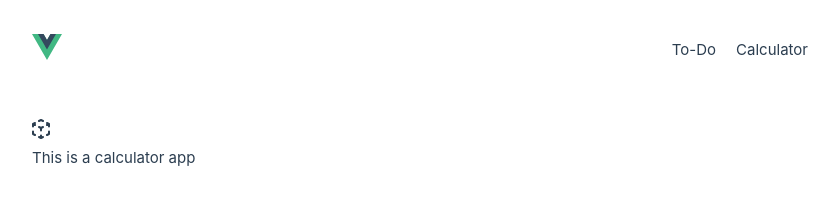
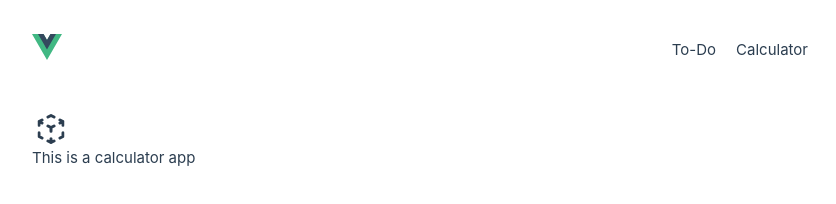
Before and after one commit to Ben-Bromley/vue-todo, a Vue app: page /calculator in a window 1280 px wide. Shown: the top 204 px of the page, without its empty margins (210-1046 px from the left). Built offline with nearby package versions, Linux system fonts and the light colour scheme.

Commit message:
misc style tweaks

```diff
--- a/src/components/icons/IconEcosystem.vue
+++ b/src/components/icons/IconEcosystem.vue
@@ -5,3 +5,10 @@
     />
   </svg>
 </template>
+<style scoped>
+svg {
+  margin-left: 10px;
+  margin-right: 10px;
+  transform: scale(1.5) !important;
+}
+</style>
--- a/src/views/TodoApp.vue
+++ b/src/views/TodoApp.vue
@@ -45,11 +45,11 @@ const addTodo = () => {
   </section>
 </template>
 <style scoped>
-section {
+/* section.container {
   width: 100%;
   max-width: calc(400px + 25vw);
   margin: 0 auto;
-}
+} */
 
 h1 {
   margin-bottom: 25px;
@@ -58,7 +58,7 @@ h1 {
 
 li,
 input {
-  font-size: 2vmax;
+  font-size: calc(2vmax + 0.4rem);
   width: 100%;
   display: flex;
 }
```
